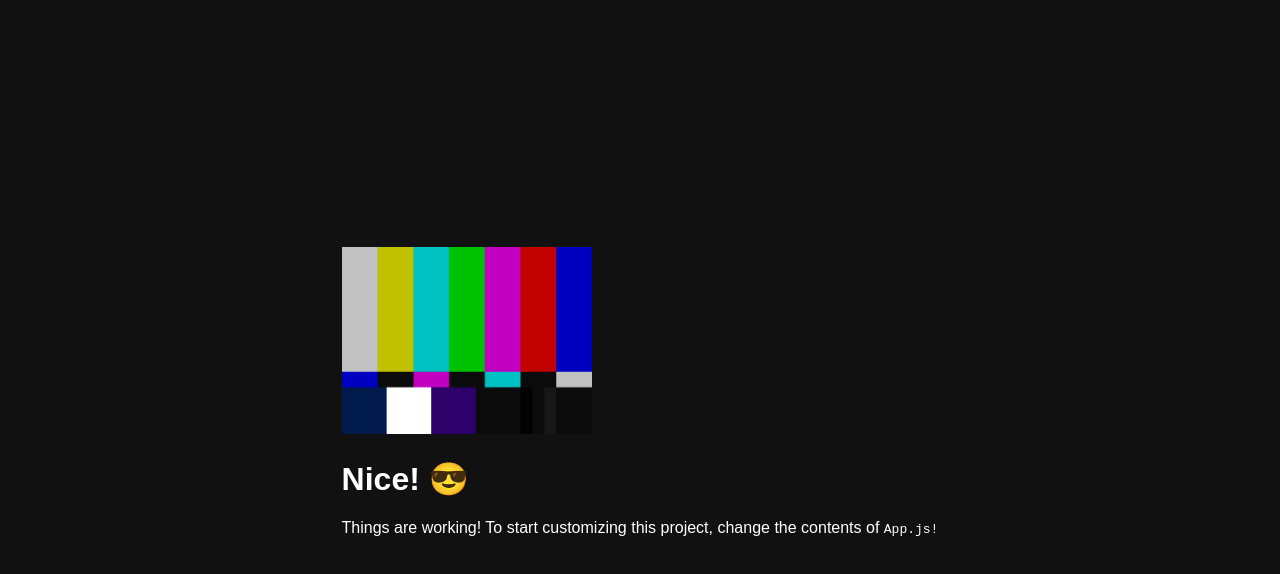
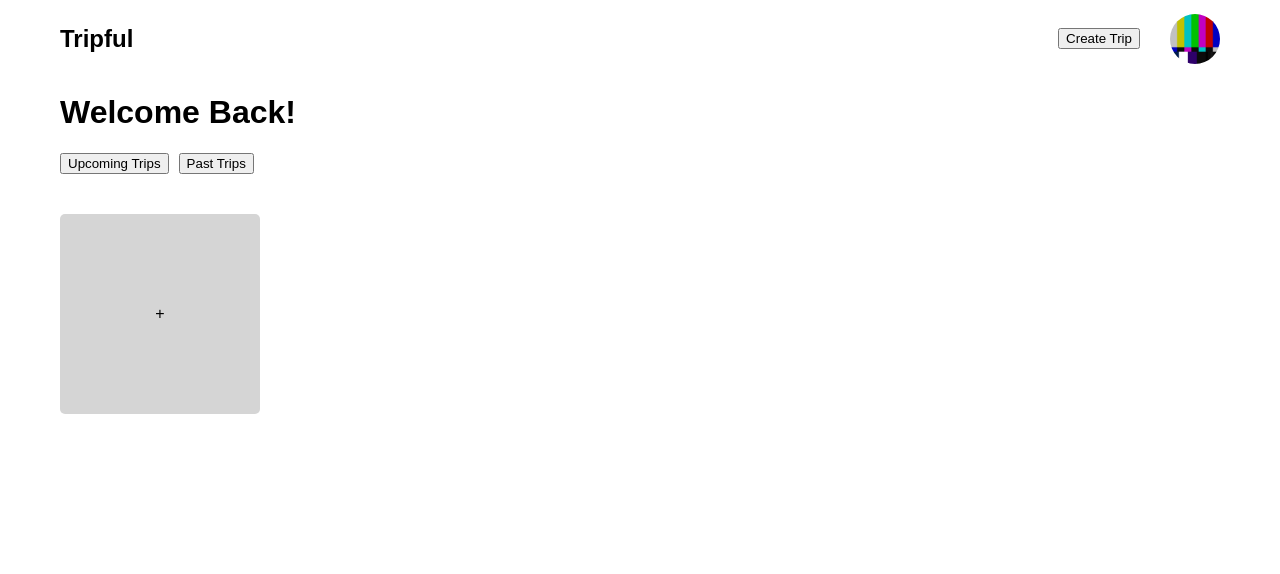
Before and after one commit to ethanratnofsky/Tripful, a React app in the folder frontend/: page / in a window 1280 px wide. Shown: the top 574 px of the page. Built offline with nearby package versions, Linux system fonts and the light colour scheme.

Commit message:
Create initial trips dashboard

```diff
--- a/frontend/src/App.js
+++ b/frontend/src/App.js
@@ -1,19 +1,16 @@
 // Packages
 import React from "react";
 
-// Images
-import TestImage from "./assets/test.png";
+// Pages
+import Navbar from "./components/Navbar";
+import TripsDashboard from "./pages/TripsDashboard";
 
 // The main React App component
 const App = () => {
     return (
-        <div>
-            <img className="test-image" src={TestImage} alt="Test" />
-            <h1>Nice! 😎</h1>
-            <p>
-                Things are working! To start customizing this project, change
-                the contents of <code>App.js!</code>
-            </p>
+        <div className="app-container">
+            <Navbar />
+            <TripsDashboard />
         </div>
     );
 };
--- /dev/null
+++ b/frontend/src/components/Navbar.css
@@ -0,0 +1,24 @@
+nav.navbar {
+    display: flex;
+    align-items: center;
+}
+
+nav.navbar .logo {
+    display: inline;
+}
+
+nav.navbar .right-group {
+    margin-left: auto;
+    display: flex;
+    align-items: center;
+}
+
+nav.navbar button.create-trip-button {
+    margin-right: 30px;
+}
+
+nav.navbar img.user-profile {
+    height: 50px;
+    width: 50px;
+    border-radius: 50%;
+}
--- /dev/null
+++ b/frontend/src/components/Navbar.js
@@ -0,0 +1,26 @@
+import React from "react";
+
+import TestImg from "../assets/test.png";
+
+import "./Navbar.css";
+
+import { handleCreateTrip } from "../utils/tripUtils";
+
+const Navbar = () => {
+    return (
+        <nav className="navbar">
+            <h1 className="logo">Tripful</h1>
+            <div className="right-group">
+                <button
+                    className="create-trip-button"
+                    onClick={handleCreateTrip}
+                >
+                    Create Trip
+                </button>
+                <img className="user-profile" src={TestImg} alt="User" />
+            </div>
+        </nav>
+    );
+};
+
+export default Navbar;
--- a/frontend/src/globals.css
+++ b/frontend/src/globals.css
@@ -1,15 +1,5 @@
 body {
     margin: 0;
-    padding: 0;
-    background-color: #111;
-    color: white;
+    padding: 5px 60px;
     font-family: sans-serif;
-    display: flex;
-    height: 100vh;
-    align-items: center;
-    justify-content: center;
 }
-
-.test-image {
-    width: 250px;
-}
--- /dev/null
+++ b/frontend/src/pages/TripsDashboard.css
@@ -0,0 +1,18 @@
+.trips-dashboard-container .filters-container button {
+    margin-right: 10px;
+}
+
+.trips-dashboard-container .trips-container {
+    margin-top: 40px;
+}
+
+.trips-dashboard-container .create-trip-card {
+    height: 200px;
+    width: 200px;
+    background: #d5d5d5;
+    display: flex;
+    justify-content: center;
+    align-items: center;
+    cursor: pointer;
+    border-radius: 5px;
+}
--- /dev/null
+++ b/frontend/src/pages/TripsDashboard.js
@@ -0,0 +1,30 @@
+import React from "react";
+
+import "./TripsDashboard.css";
+
+import { handleCreateTrip } from "../utils/tripUtils";
+
+const TripsDashboard = () => {
+    const handleFilterUpcoming = () => {
+        alert("TODO: Filtering upcoming trips...");
+    };
+
+    const handleFilterPast = () => {
+        alert("TODO: Filtering past trips...");
+    };
+
+    return (
+        <div className="trips-dashboard-container">
+            <h1 className="greeting">Welcome Back!</h1>
+            <div className="filters-container">
+                <button onClick={handleFilterUpcoming}>Upcoming Trips</button>
+                <button onClick={handleFilterPast}>Past Trips</button>
+            </div>
+            <div className="trips-container" onClick={handleCreateTrip}>
+                <div className="create-trip-card">+</div>
+            </div>
+        </div>
+    );
+};
+
+export default TripsDashboard;
--- /dev/null
+++ b/frontend/src/utils/tripUtils.js
@@ -0,0 +1,3 @@
+export const handleCreateTrip = () => {
+    alert("TODO: Creating trip...");
+};
```
